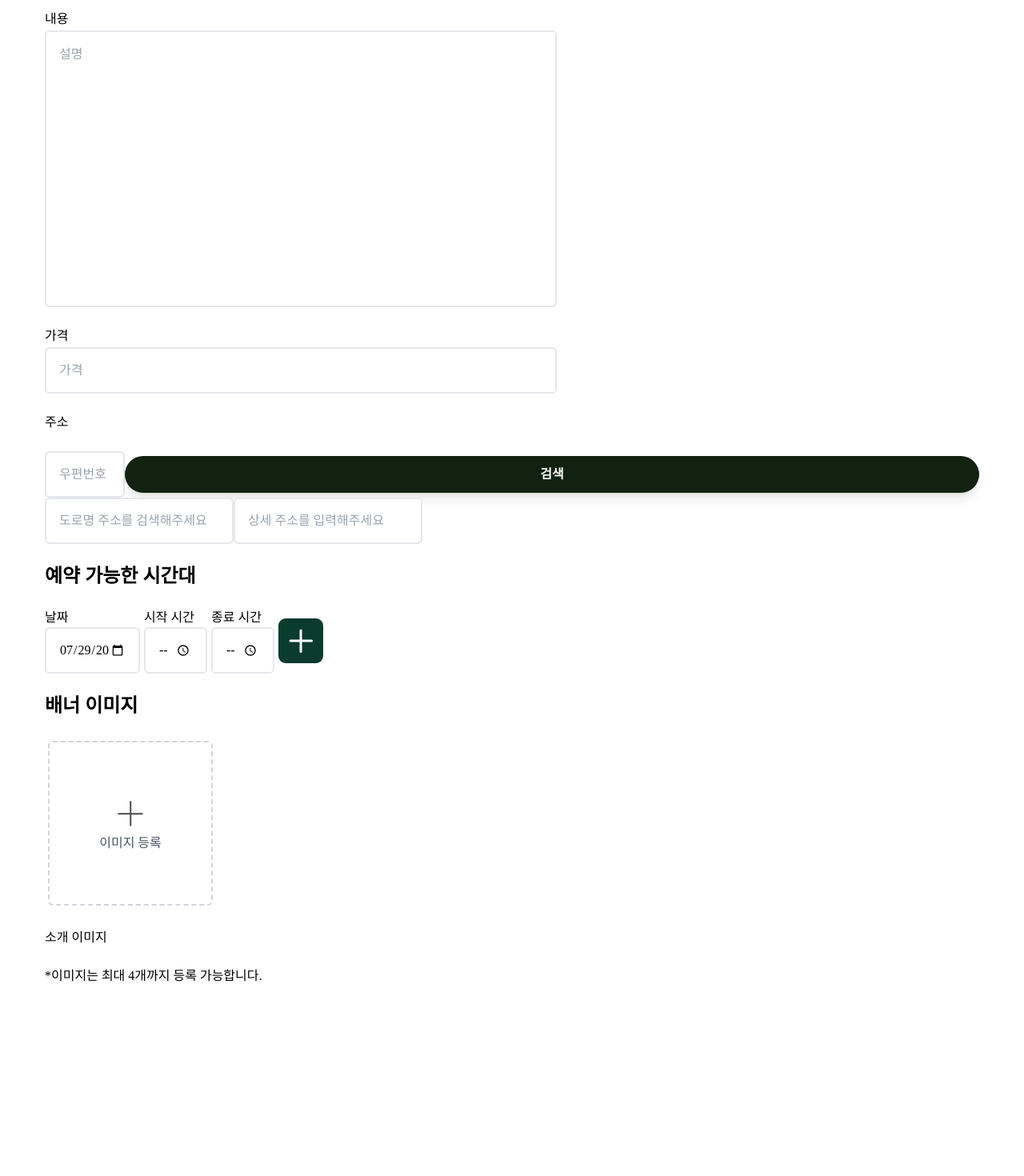
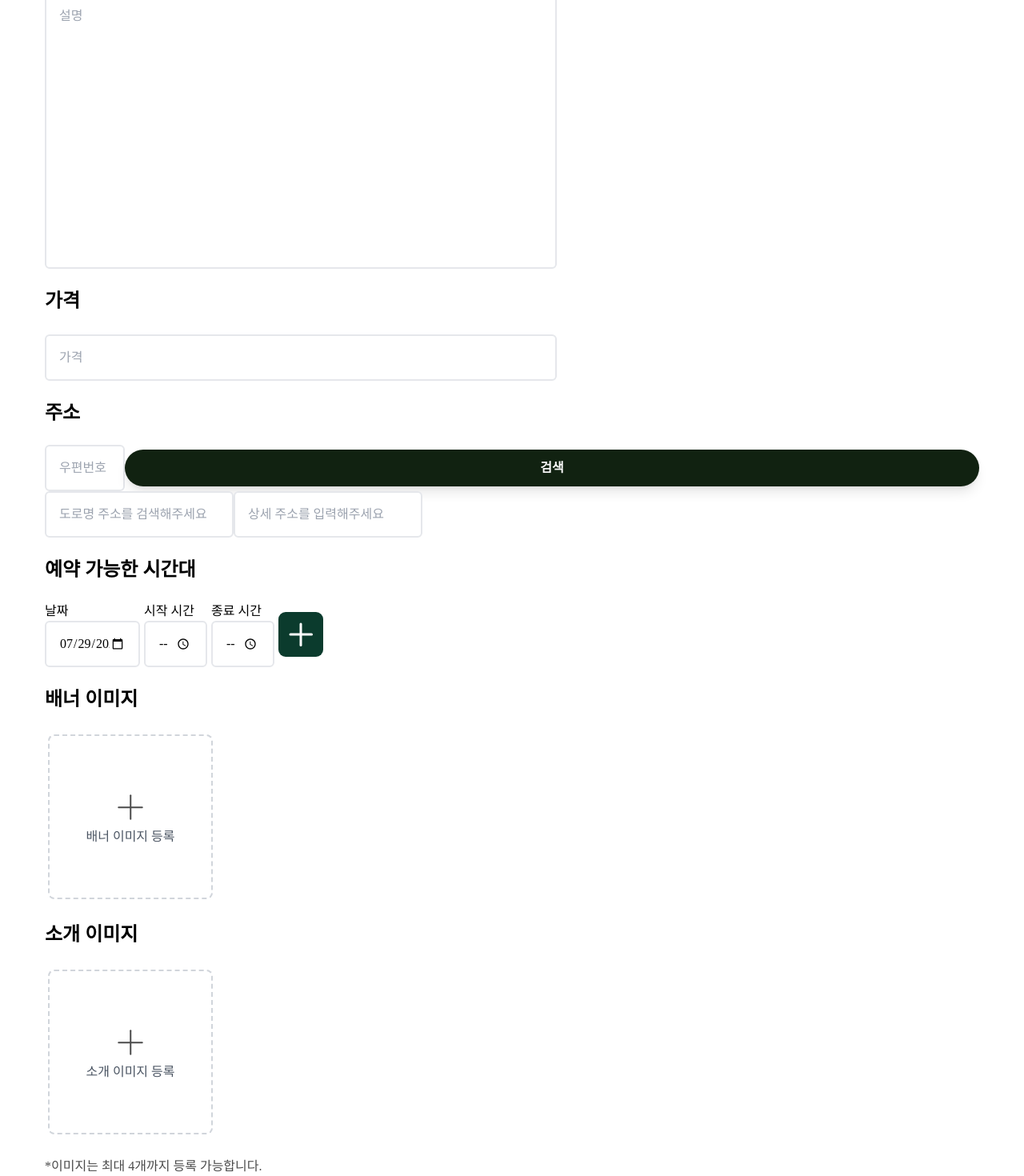
Before and after one commit to joraeng-e/trip.zip, a Next.js app: page /activities in a window 1280 px wide. Shown: the part 260-1730 px from the top of the page at 80% size. Before the commit the page ends 1492 px from the top, so only its background shows below. Built offline with nearby package versions, Linux system fonts and the light colour scheme; a web font is replaced by a local one.

Commit message:
💄 JE-34-ui: 스타일 및 이미지 조건부 수정

```diff
--- a/src/pages/activities/ImageUpload.tsx
+++ b/src/pages/activities/ImageUpload.tsx
@@ -1,71 +1,85 @@
 import { PlusIcon, XIcon } from '@/libs/utils/Icon';
+import classNames from '@/libs/utils/classNames';
 import Image from 'next/image';
 import { ChangeEvent, useState } from 'react';
 
 interface ImageUploadProps {
-  title?: string;
+  maxImages?: number;
 }
 
-export default function ImageUpload({ title }: ImageUploadProps) {
-  const [imagePreviewUrl, setImagePreviewUrl] = useState<string>('');
+export default function ImageUploader({
+  maxImages = 1,
+  label = '이미지 등록',
+}: ImageUploadProps & { label?: string }) {
+  const [imagePreviewUrls, setImagePreviewUrls] = useState<string[]>([]);
 
   const handleImageChange = (event: ChangeEvent<HTMLInputElement>) => {
-    const file = event.target.files?.[0];
-    if (file) {
-      const imageUrl = URL.createObjectURL(file);
-      setImagePreviewUrl(imageUrl);
+    const files = event.target.files;
+    if (files) {
+      const newImageUrls = Array.from(files).map((file) =>
+        URL.createObjectURL(file),
+      );
+      setImagePreviewUrls((prevUrls) =>
+        [...prevUrls, ...newImageUrls].slice(0, maxImages),
+      );
     }
   };
 
-  const handleDelete = () => {
-    setImagePreviewUrl('');
+  const handleDelete = (index: number) => {
+    setImagePreviewUrls((prevUrls) => prevUrls.filter((_, i) => i !== index));
   };
 
   return (
-    <div className="p-4">
-      {title && (
-        <label className="text-lg mb-2 block font-medium text-gray-700">
-          {title}
-        </label>
+    <div className="flex space-y-4 p-4">
+      <label
+        htmlFor={`image-upload-${label}`}
+        className={classNames(
+          'flex-center h-206 w-206 cursor-pointer flex-col rounded-lg border-2 border-dashed border-gray-300 focus:outline-none',
+          {
+            'cursor-not-allowed opacity-50':
+              imagePreviewUrls.length >= maxImages,
+            'hover:border-nomad-black': imagePreviewUrls.length < maxImages,
+          },
         )}
-
-      <div className="flex items-center space-x-4">
-        <label
-          htmlFor="image-upload"
-          className="flex-center h-206 w-206 cursor-pointer flex-col rounded-md border-2 border-dashed border-gray-300 hover:border-nomad-black focus:outline-none"
       >
         <PlusIcon
           aria-label="등록 아이콘"
           className="h-48 w-48 text-gray-500"
         />
-          <span className="mt-1 text-gray-600">이미지 등록</span>
+        <span className="mt-1 text-gray-600">{label}</span>
       </label>
 
       <input
-          id="image-upload"
+        id={`image-upload-${label}`}
         type="file"
         onChange={handleImageChange}
         accept="image/*"
         className="hidden"
+        multiple
+        disabled={imagePreviewUrls.length >= maxImages}
       />
 
-        {imagePreviewUrl && (
-          <div className="relative">
+      <div className="flex space-x-4">
+        {imagePreviewUrls.map((url, index) => (
+          <div key={index} className="relative">
             <Image
-              src={imagePreviewUrl}
+              src={url}
               alt="미리보기 이미지"
               width={206}
               height={206}
-              className="ml-14 rounded-md object-cover"
+              className="ml-14 rounded-lg object-cover"
             />
             <button
-              onClick={handleDelete}
-              className="flex-center absolute -right-15 -top-8 h-25 w-25 rounded-full hover:bg-gray-300 focus:outline-none"
+              onClick={() => handleDelete(index)}
+              className="flex-center absolute -right-15 -top-8 h-25 w-25 rounded-full hover:bg-green-100 focus:outline-none"
             >
-              <XIcon aria-label="삭제 아이콘" className="mt-7 h-32 w-32" />
+              <XIcon
+                aria-label="삭제 아이콘"
+                className="mt-7 h-32 w-32 fill-current text-green-950"
+              />
             </button>
           </div>
-        )}
+        ))}
       </div>
     </div>
   );
--- a/src/pages/activities/index.tsx
+++ b/src/pages/activities/index.tsx
@@ -6,7 +6,7 @@ import { yupResolver } from '@hookform/resolvers/yup';
 import { useForm } from 'react-hook-form';
 
 import DateTime from './DateTime';
-import ImageUpload from './ImageUpload';
+import ImageUploader from './ImageUpload';
 import Address from './address';
 
 export default function PostActivities() {
@@ -24,19 +24,23 @@ export default function PostActivities() {
           등록하기
         </Button>
       </div>
-      <div className="flex flex-col gap-24">
-        <Input label="제목" name="title" type="text" placeholder="제목" />
+      <div className="flex flex-col gap-24 [&>h3]:text-2xl-bold">
+        <Input name="title" type="text" placeholder="제목" />
         <p>카테고리</p>
-        <Textarea label="내용" name="content" placeholder="설명" />
-        <Input label="가격" name="price" type="number" placeholder="가격" />
+        <Textarea name="content" placeholder="설명" />
+        <h3>가격</h3>
+        <Input name="price" type="number" placeholder="가격" />
         <h3>주소</h3>
         <Address />
         <h3 className="text-2xl-bold">예약 가능한 시간대</h3>
         <DateTime />
         <h3 className="text-2xl-bold">배너 이미지</h3>
-        <ImageUpload />
+        <ImageUploader maxImages={1} label="배너 이미지 등록" />
         <h3>소개 이미지</h3>
-        <p className="">*이미지는 최대 4개까지 등록 가능합니다.</p>
+        <ImageUploader maxImages={4} label="소개 이미지 등록" />
+        <p className="text-custom-gray-800">
+          *이미지는 최대 4개까지 등록 가능합니다.
+        </p>
       </div>
     </div>
   );
```
Also changed, not shown: public/icon/xIcon.svg. Lines whose indentation alone changed are shown as unchanged.
